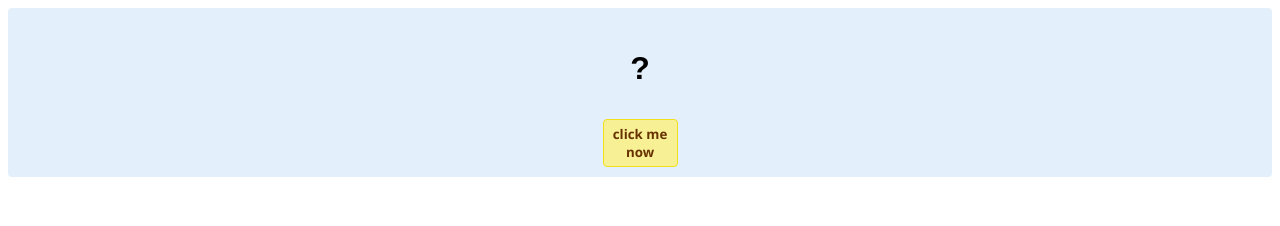
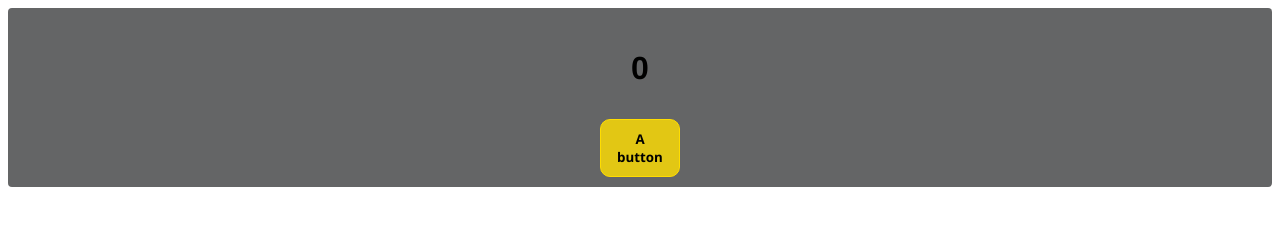
Before and after one commit to vancepdhs/vancepdhs.github.io, a plain HTML site: page hello-world.html in a window 1280 px wide. Drawn offline with Linux system fonts and the light colour scheme.

Commit message:
Second Commit

```diff
--- a/hello-world.html
+++ b/hello-world.html
@@ -4,26 +4,26 @@
 
 <head>
 <meta charset="utf-8">
-<title>Hello...</title>
+<title>Vance's Page</title>
 <style type="text/css">
 #mainContent {
-	font-family: Arial, Helvetica, sans-serif;
+	font-family: Helvetica;
 	font-size: xx-large;
 	font-weight: bold;
-	background-color: #E3F0FB;
+	background-color: #646566;
 	border-radius: 4px;
 	padding: 10px;
 	text-align: center;
 }
 .buttonStyle {
-	border-radius: 4px;
-	border: thin solid #F0E020;
-	padding: 5px;
-	background-color: #F8F094;
-	font-family: "Segoe UI", Tahoma, Geneva, Verdana, sans-serif;
+	border-radius: 10px;
+	border: thin solid #ffdd00;
+	padding: 10px;
+	background-color: #e2c714;
+	font-family: "Segoe UI", Helvetica;
 	font-weight: bold;
-	color: #663300;
-	width: 75px;
+	color: #000000;
+	width: 80px;
 }
 
 .buttonStyle:hover {
@@ -44,8 +44,8 @@
 
 <body>
 <div id="mainContent">
-<p id="helloText">?</p>
-<button id="clickButton" class="buttonStyle">click me now</button>
+<p id="helloText">0</p>
+<button id="clickButton" class="buttonStyle">A button</button>
 </div>
 <script>
 var myButton = document.getElementById("clickButton");
@@ -54,7 +54,7 @@ var myText = document.getElementById("helloText");
 myButton.addEventListener('click', doSomething, false)
 
 function doSomething() {
-	myText.textContent = "test";
+	myText.textContent = "This is a work in progress";
 }
 </script>
 
```
